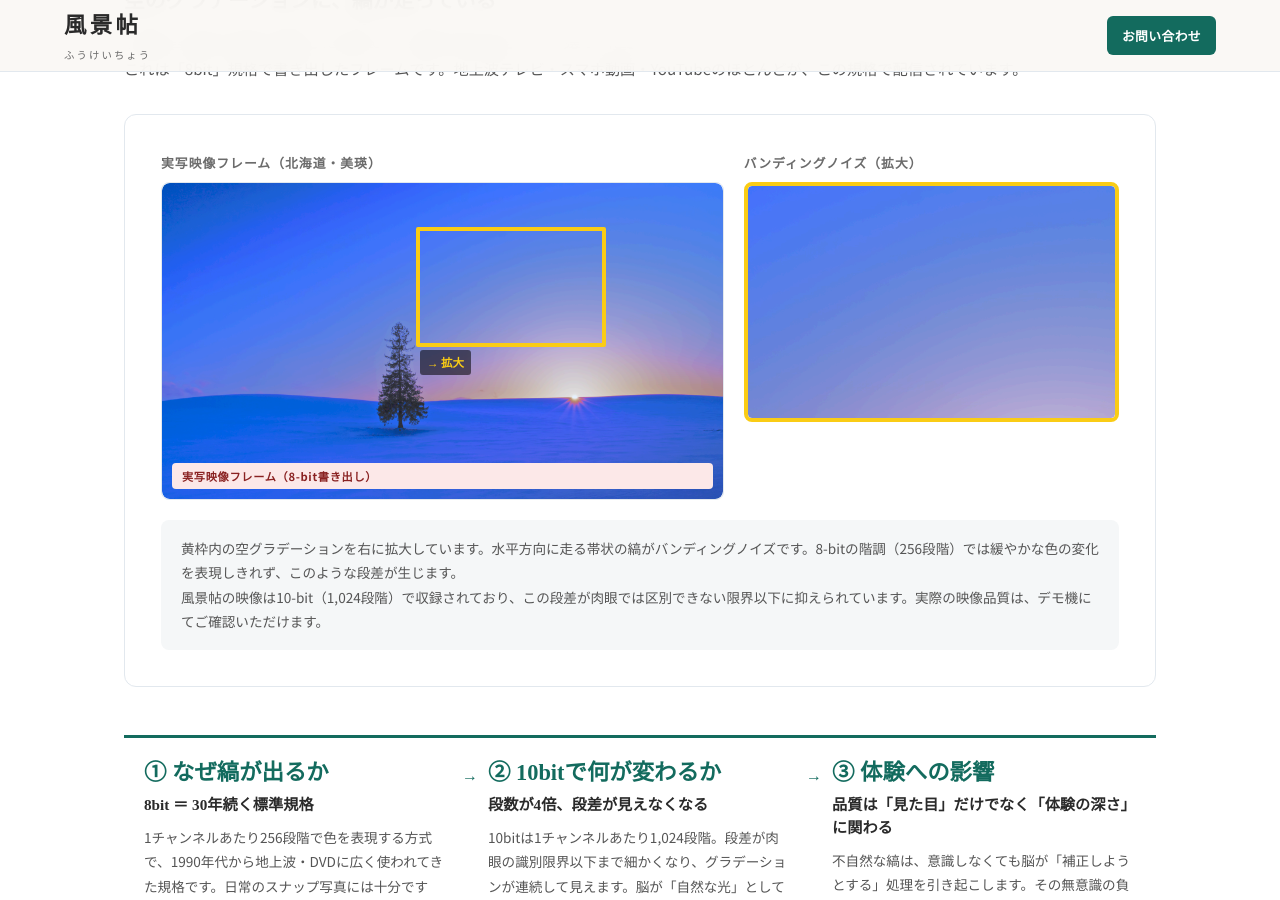
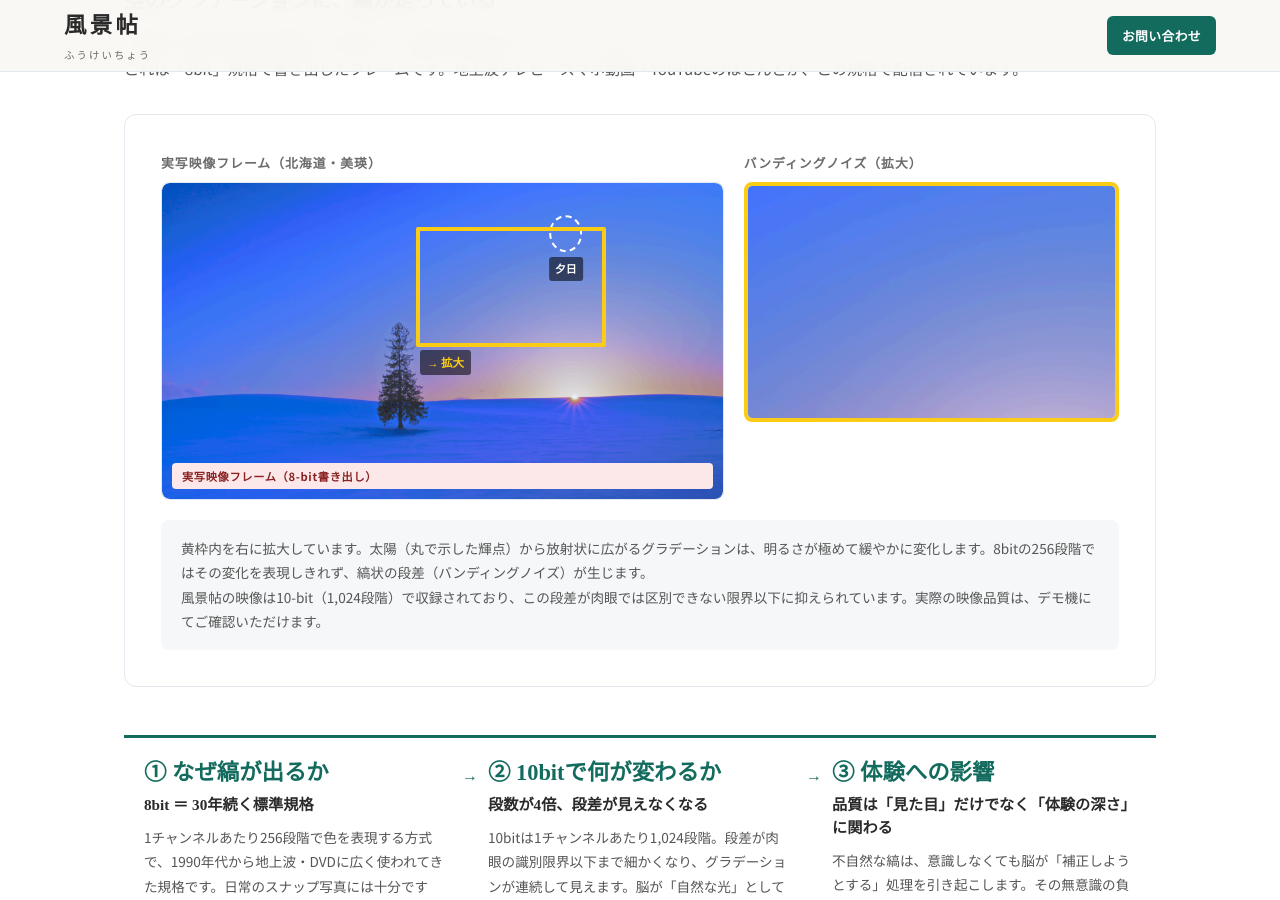
Before and after one commit to dr836gnypeq-ctrl/fukeichou-site, a Jekyll site: the page built from quality.html, in a window 1280 px wide and 900 px high, scrolled down 724 px. Built offline with Jekyll 4.4.1, drawn with Linux system fonts in a browser that asks for light colours; nearby versions of some CDN libraries.

Commit message:
quality: add sun marker on banding image, update banding note to B proposal

```diff
--- a/quality.html
+++ b/quality.html
@@ -107,6 +107,9 @@ canvas.ql-canvas{display:block;width:100%;height:160px}
                  alt="北海道美瑛の冬景色・クリスマスツリーの木と夕暮れの空"
                  style="width:100%;display:block;border-radius:8px">
             <span class="ql-banding-tag ql-tag-bad" style="position:absolute;bottom:10px;left:10px">実写映像フレーム（8-bit書き出し）</span>
+            <!-- 太陽マーカー -->
+            <div style="position:absolute;top:16%;left:72%;width:6%;padding-top:6%;border:2px dashed #fff;border-radius:50%;box-sizing:border-box;transform:translate(-50%,-50%)"></div>
+            <div style="position:absolute;top:23.5%;left:72%;transform:translateX(-50%);font-size:.68rem;font-weight:700;color:#fff;background:rgba(0,0,0,.55);padding:2px 6px;border-radius:3px;white-space:nowrap">夕日</div>
             <!-- 黄枠：木と太陽の間の空グラデーション帯 -->
             <div style="position:absolute;top:14%;left:45.3%;width:33.9%;height:38%;border:4px solid #facc15;box-sizing:border-box;border-radius:2px"></div>
             <div style="position:absolute;top:52.8%;left:46%;font-size:.72rem;font-weight:700;color:#facc15;background:rgba(0,0,0,.55);padding:2px 7px;border-radius:3px;white-space:nowrap">→ 拡大</div>
@@ -126,7 +129,7 @@ canvas.ql-canvas{display:block;width:100%;height:160px}
       </div>
 
       <p class="ql-banding-note">
-        黄枠内の空グラデーションを右に拡大しています。水平方向に走る帯状の縞がバンディングノイズです。8-bitの階調（256段階）では緩やかな色の変化を表現しきれず、このような段差が生じます。<br>
+        黄枠内を右に拡大しています。太陽（丸で示した輝点）から放射状に広がるグラデーションは、明るさが極めて緩やかに変化します。8bitの256段階ではその変化を表現しきれず、縞状の段差（バンディングノイズ）が生じます。<br>
         風景帖の映像は10-bit（1,024段階）で収録されており、この段差が肉眼では区別できない限界以下に抑えられています。実際の映像品質は、デモ機にてご確認いただけます。
       </p>
     </div>
```
